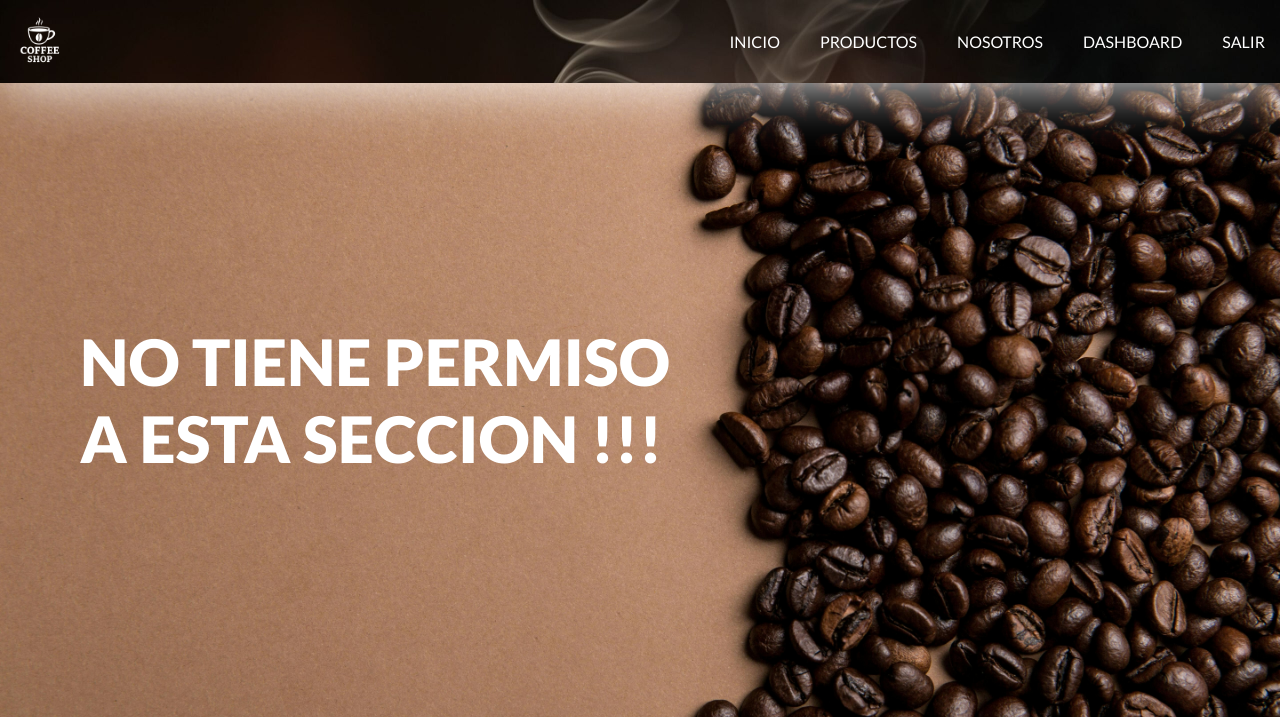
After one commit to HAPiccolo/Coffee-Shop, a PHP site: page /no_autorizado.php in a window 1280 px wide. The commit adds this page. Shown: the top 717 px of the page. Run offline with PHP 8.4, Linux system fonts and the light colour scheme; the visitor is signed in with stand-in values (Sample User, id 1).

Commit message:
modicaciones

```diff
--- a/css/style.css
+++ b/css/style.css
@@ -201,7 +201,7 @@ nav img {
     border-radius: 5px;
     width: 95%;
     height: 90%;
-    transition: transform 0.5s ease;
+    < transition: transform 0.5s ease;
 }
 
 .prod_img:hover img {
@@ -445,6 +445,10 @@ footer {
     ;
 }
 
+.mensaje {
+    margin-top: 1rem;
+    text-align: center;
+}
 
 
 /* ================================== */
--- /dev/null
+++ b/logout.php
@@ -0,0 +1,6 @@
+<?php
+session_start();
+session_unset();  // elimina todas las variables de sesión
+session_destroy(); // destruye la sesión
+header("Location: login.php");
+exit;
--- a/nav.php
+++ b/nav.php
@@ -1,12 +1,20 @@
+<?php session_start(); ?>
 <nav>
 
     <div class="menu">
         <a href="index.php"><img src="./img/coffeeshop.png" alt="Logo empresa" srcset=""></a>
         <li>
-                <ul><a href="#">INICIO</a></ul>
-                <ul><a href="#productos">PRODUCTOS</a></ul>
-                <ul><a href="#nosotros_banner">NOSOTROS</a></ul>
-                <!-- <ul><a href="./login.php">INGRESAR</a></ul> -->
+            <ul><a href="./index.php">INICIO</a></ul>
+            <ul><a href="./index.php#productos">PRODUCTOS</a></ul>
+            <ul><a href="./index.php#nosotros_banner">NOSOTROS</a></ul>
+            <?php if ($_SESSION['usuario_rol'] == 1): ?>
+                <ul><a href="./dashboard.php">DASHBOARD</a></ul>
+                <ul><a href="./logout.php">SALIR</a></ul>
+            <?php else: ?>
+                <ul><a href="./login.php">INGRESAR</a></ul>
+            <?php endif; ?>
+
+
         </li>
     </div>
 </nav>
--- /dev/null
+++ b/no_autorizado.php
@@ -0,0 +1,32 @@
+<?php
+include "./head.php";
+?>
+<style>
+    body {
+        background-image: url("./img/background1.jpeg");
+        background-size: cover;
+    }
+
+    h1 {
+        font-size: 4rem;
+        font-weight: 800;
+        color: #ffff;
+    }
+
+    .error {
+        margin-top: 30vh;
+        margin-left: 5rem;
+    }
+</style>
+
+<body>
+    <?php
+    include "./nav.php";
+    ?>
+    <div class="error">
+        <h1>NO TIENE PERMISO </h1>
+        <h1> A ESTA SECCION !!!</h1>
+    </div>
+</body>
+
+</html>
```
Also changed, not shown: auth.php (added, +12 -0 lines), dashboard.php (added, +21 -0 lines), database.php (added, +48 -0 lines), login.php (+34 -0 lines), img/favicon.png (added), img/noautorizado.jpeg (added). Lines whose indentation alone changed are shown as unchanged.
